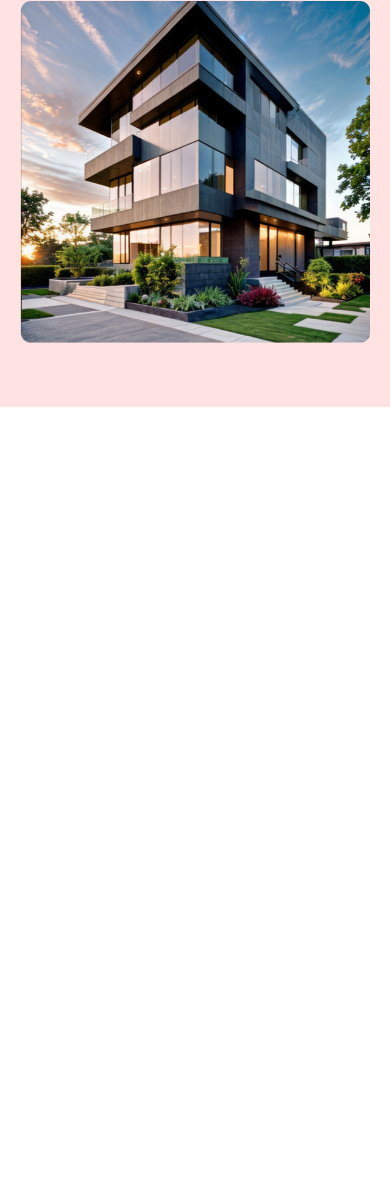
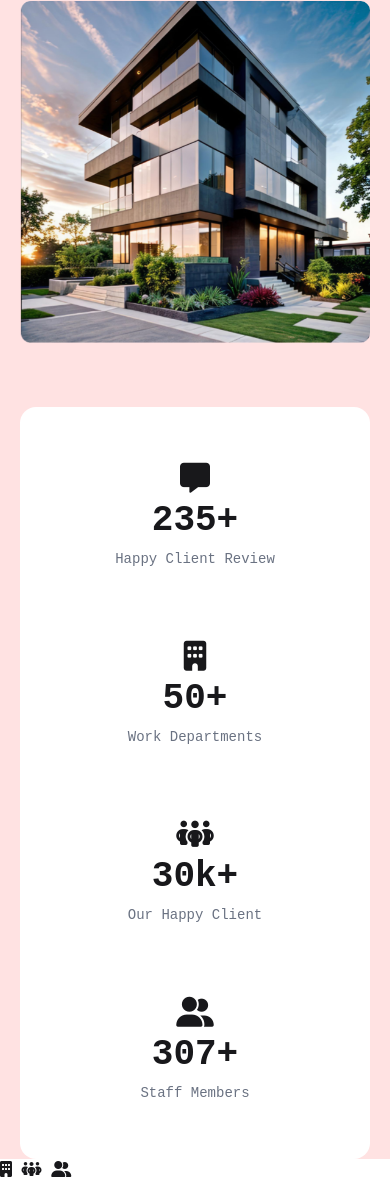
Before and after one commit to RoyShanto/Ass-3_Interior_with_tailwind_daisyui, a plain HTML site: page index.html in a window 390 px wide. Shown: the part 1437-2620 px from the top of the page. Before the commit the page ends 1844 px from the top, so only its background shows below. Drawn offline with nearby package versions, Linux system fonts and the light colour scheme; a web font is replaced by a local one.

Commit message:
achievements section with 3 responsive done

```diff
--- a/index.html
+++ b/index.html
@@ -120,6 +120,36 @@
             <img src="Interio/assets/Rectangle.png" alt="" class="w-full">
         </div>
         </div>
+        <!-- Achievements section  -->
+         <div class="lg:px-32 md:px-8 max-sm:px-5 bg-red-100">
+            <div class="bg-white rounded-2xl p-8 grid lg:grid-cols-4 md:grid-cols-2 gap-6">
+                <div class="text-center p-6 space-y-2">
+                    <i class="fa-solid fa-message text-3xl"></i>
+                    <h1 class="text-4xl font-bold">235+</h1>
+                    <p class="text-gray-500 text-sm">Happy Client Review</p>
+                </div>
+                <div class="text-center p-6 space-y-2">
+                    <i class="fa-solid fa-building text-3xl"></i>
+                    <h1 class="text-4xl font-bold">50+</h1>
+                    <p class="text-gray-500 text-sm">Work Departments</p>
+                </div>
+                <div class="text-center p-6 space-y-2">
+                    <i class="fa-solid fa-people-group text-3xl"></i>
+                    <h1 class="text-4xl font-bold">30k+</h1>
+                    <p class="text-gray-500 text-sm">Our Happy Client</p>
+                </div>
+                <div class="text-center p-6 space-y-2">
+                    <i class="fa-solid fa-user-group text-3xl"></i>
+                    <h1 class="text-4xl font-bold">307+</h1>
+                    <p class="text-gray-500 text-sm">Staff Members</p>
+                </div>
+            </div>
+         </div>
+
+<i class="fa-solid fa-building"></i>
+<i class="fa-solid fa-people-group"></i>
+<i class="fa-solid fa-user-group"></i>
+
     </main>
     <!-- footer section  -->
     <footer></footer>
```
Lines whose indentation alone changed are shown as unchanged.
